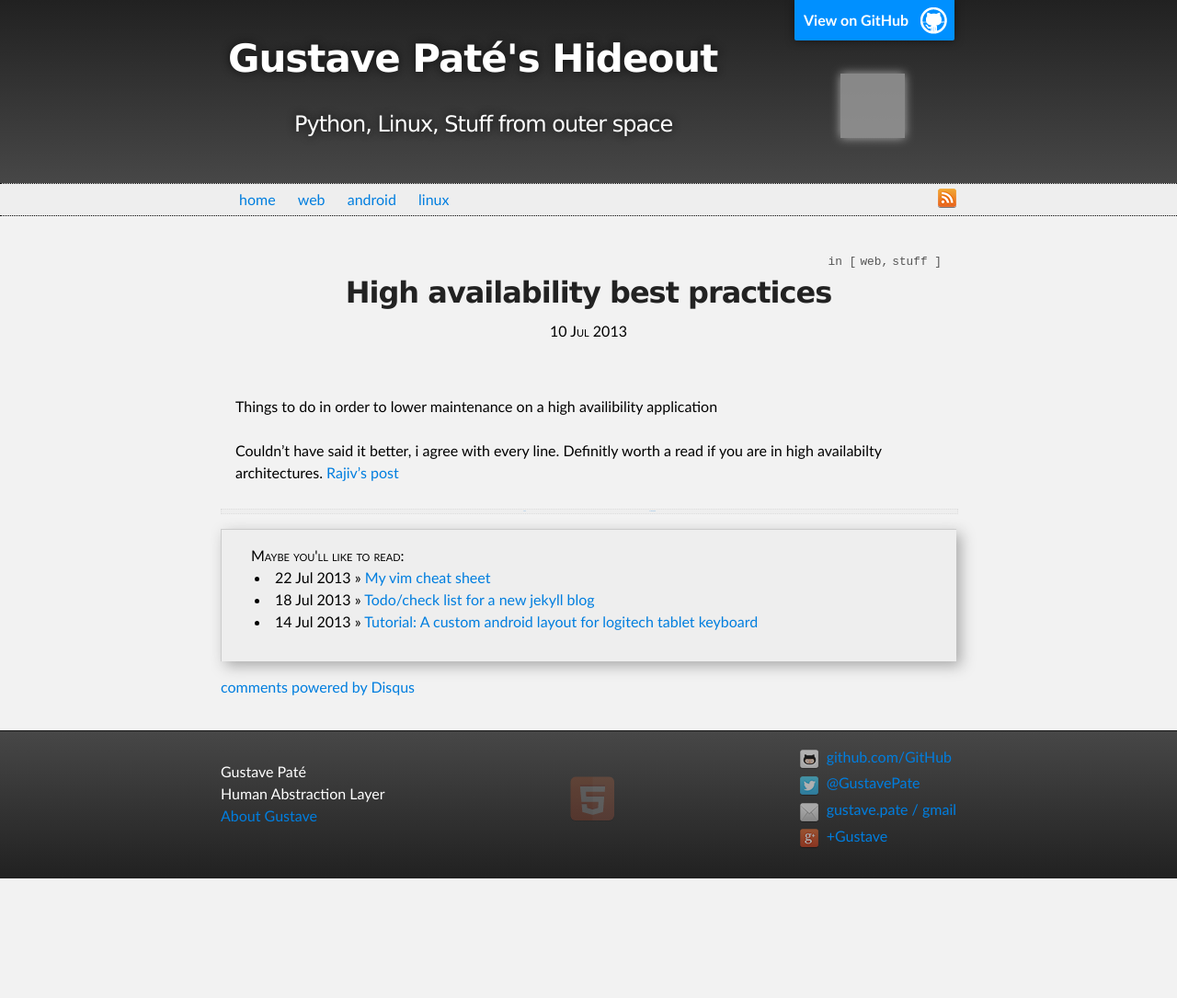
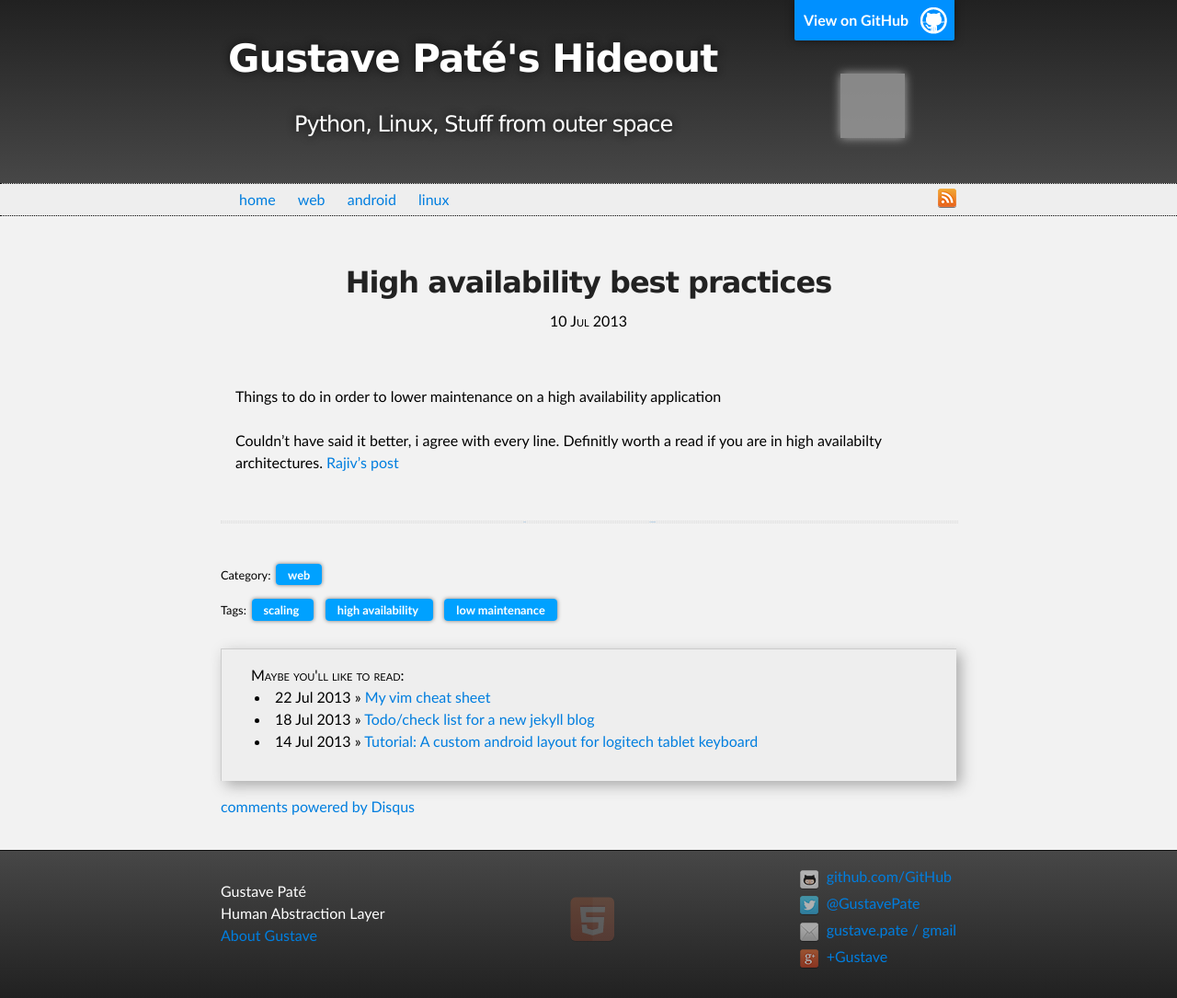
Before and after one commit to GustavePate/gustavepate.github.io, a Jekyll site: the page built from _posts/2013-07-10-advises-on-scaling-high-availability.md, in a window 1280 px wide. Shown: the whole page at 92% size. Built offline with Jekyll 4.4.1, drawn with Linux system fonts in a browser that asks for light colours; comment, search, counter and statistics services are not loaded; before the commit the page ends 955 px from its top, so only the background shows below that; grey boxes are pictures that could not be loaded.

Commit message:
vim cheat sheet

```diff
--- a/_layouts/post.html
+++ b/_layouts/post.html
@@ -3,13 +3,6 @@ layout: default
 ---
 
 <div id="post_header">
-    <ul>
-    <li>in [</li>
-    {% for cat in page.categories %}
-    <li class="postcat">{{cat}}</li>
-    {% endfor %}
-    <li>stuff ]</li>
-    </ul>
     <h1>{{ page.title }}</h1>
     <p class="date">{{ page.date | date_to_string }}</p>
     <div id="comment_excerpt"><a href="{{post.url}}#disqus_thread"></a></div>
@@ -19,9 +12,55 @@ layout: default
     {{page.description}}
     <br/><br/>
     {{ content }}
+
+
 </div>
 
 {% include social.html %}
+
+<! -- postfooter -->
+<div id='postfooter'>
+
+    <!-- categories -->
+    <div id="post_cat_list">
+        <ul class='keyword_list'>
+
+            {% assign listsize = (page.categories | size) %}
+
+            {% if listsize == 1 %}
+                    <li class='list_title'>Category:</li>
+            {%else%}
+                    <li class='list_title'>Categories:</li>
+            {%endif%}
+
+            {% for category in page.categories %}
+            <li class="keyword">
+            {{category}}
+            </li>
+            {% endfor %}
+        </ul>
+    </div>
+
+    <!-- tags -->
+    <div id="post_cat_list">
+        <ul class='keyword_list'>
+
+            {% assign listsize = (page.tags | size) %}
+
+            {% if listsize == 1 %}
+                    <li class='list_title'>Tag:</li>
+            {%else%}
+                    <li class='list_title'>Tags:</li>
+            {%endif%}
+            {% for tag in page.tags %}
+            <li class="keyword">
+            {{tag}}
+            </li>
+            {% endfor %}
+        </ul>
+    </div>
+
+</div> <!-- post footer -->
 
 <div id="related_posts">
     <span>Maybe you'll like to read:</span>
--- a/_posts/2013-07-10-advises-on-scaling-high-availability.md
+++ b/_posts/2013-07-10-advises-on-scaling-high-availability.md
@@ -2,7 +2,7 @@
 layout: post
 title:  "High availability best practices"
 date:   2013-07-10 19:55:05
-description: Things to do in order to lower maintenance on a high availibility application
+description: Things to do in order to lower maintenance on a high availability application
 categories: [web]
 tags: [scaling, high availability, low maintenance]
 image: false
--- a/css/main.css
+++ b/css/main.css
@@ -259,8 +259,8 @@ Full-Width Styles
   right: 10px;
   z-index: 10;
   padding: 10px 50px 10px 10px;
+  background: url('../ressources/images/blacktocat.png') #0090ff no-repeat 95% 50%;
   color: #fff;
-  background: url('../ressources/images/blacktocat.png') #0090ff no-repeat 95% 50%;
   font-weight: 700;
   box-shadow: 0 0 10px rgba(0,0,0,.5);
   border-bottom-left-radius: 2px;
@@ -348,7 +348,7 @@ Full-Width Styles
   background: #eee;
   border: 1px dotted;
   border-color: #cccccc;
-  margin-bottom: 1em;
+  margin-bottom: 1.5em;
 }
 
 #frontmatter h1 {
@@ -359,19 +359,16 @@ Full-Width Styles
   background: url('../ressources/images/bg_hr.png') repeat-x bottom;
   font-variant: small-caps;
 }
-/********** gofrontsocial ********/
+/********** gosocial ********/
 
 #frontsocial{
     background: #eee;
     border: 1px dotted;
     border-color: #dddddd;
-    margin: 0;
-    margin-bottom: 5em;
-    padding: 1em 0em 1em 0em;
+    margin: 0em 0em 0em 0em;
+    padding: 0em 0em 0em 0em;
     font-size: 1px;
     width: 100%;
-    /*border: 1px solid red;*/
-    margin-bottom: 16px;
     text-align: center;
     vertical-align: middle;
 }
@@ -424,7 +421,7 @@ Full-Width Styles
   padding: 0.3em 1.5em 0.5em 1.5em;
   border: 1px dotted;
   border-color: #cccccc;
-  margin-bottom: 0.5em;
+  margin: 1.5em 0em 0.5em 0em;
 }
 
 /*#postlist * p {*/
@@ -621,7 +618,7 @@ ul.posts span {
 
 #post_header {
 
-    padding: 0.2em 1em 1em 1em;
+    padding: 1em 1em 1em 1em;
     /*background-color: #efefef;*/
     /*box-shadow: #aaa 0.3em -0.3em 0.9em;
     border-style: solid;
@@ -676,32 +673,55 @@ ul.posts span {
     -ms-transition: text-shadow 0.5s ease;
 }
 
-/* categories list */
-#post_header > ul{
-    text-align: right;
-    /*float: right;*/
+
+/* ***** gopostfooter ************/
+
+#postfooter {
+    margin: 2.5em 0em 2em 0em;
+}
+
+#post_cat_list{
+
     margin: 0px;
-    padding: 0em;
+    padding: 0px;
 }
-/* categorie */
-#post_header li{
+
+
+#post_cat_list .keyword_list{
+    margin: 0px;
+    margin: 1em 0em 0em 0em;
+    padding: 0.5em 0em 0em 0em;
     font-size: 0.8em;
-    font-family: monospace;
-    font-weight: 300;
-    margin: 0px;
-    padding: 0em;
+}
+
+#post_cat_list .list_title{
     list-style: none;
     display: inline;
-    color: #555;
+    background-color: none;
+    padding: 0.2em 0.2em 0.2em 0em;
+    margin: 0px;
 }
 
-/* categorie */
-#post_header li.postcat:after{
-    content: ",";
+#post_cat_list .keyword{
+
+    list-style: none;
+    display: inline;
+    background-color: #00a1ff;
+    padding: 0.3em 1em 0.3em 1em;
+    margin: 0em 1em 0em 0em;
+    border-bottom-left-radius: 4px;
+    border-bottom-right-radius: 4px;
+    border-top-left-radius: 4px;
+    border-top-right-radius: 4px;
+    color: #fff;
+    font-weight: 700;
+    box-shadow: 0 0 4px rgba(0,0,0,.5);
 }
+
 
 div.post {
     padding: 1em;
+    margin-bottom: 1.5em;
 }
 
 /* standard */
@@ -724,6 +744,7 @@ div.post {
 .post pre code {
   border: none;
 }
+
 
 
 #related_posts {
```
Also changed, not shown: _drafts/2013-07-16-todos.md (+1 -1 lines), _posts/2013-07-22-vim-cheat-sheet.md (+1 -1 lines).
